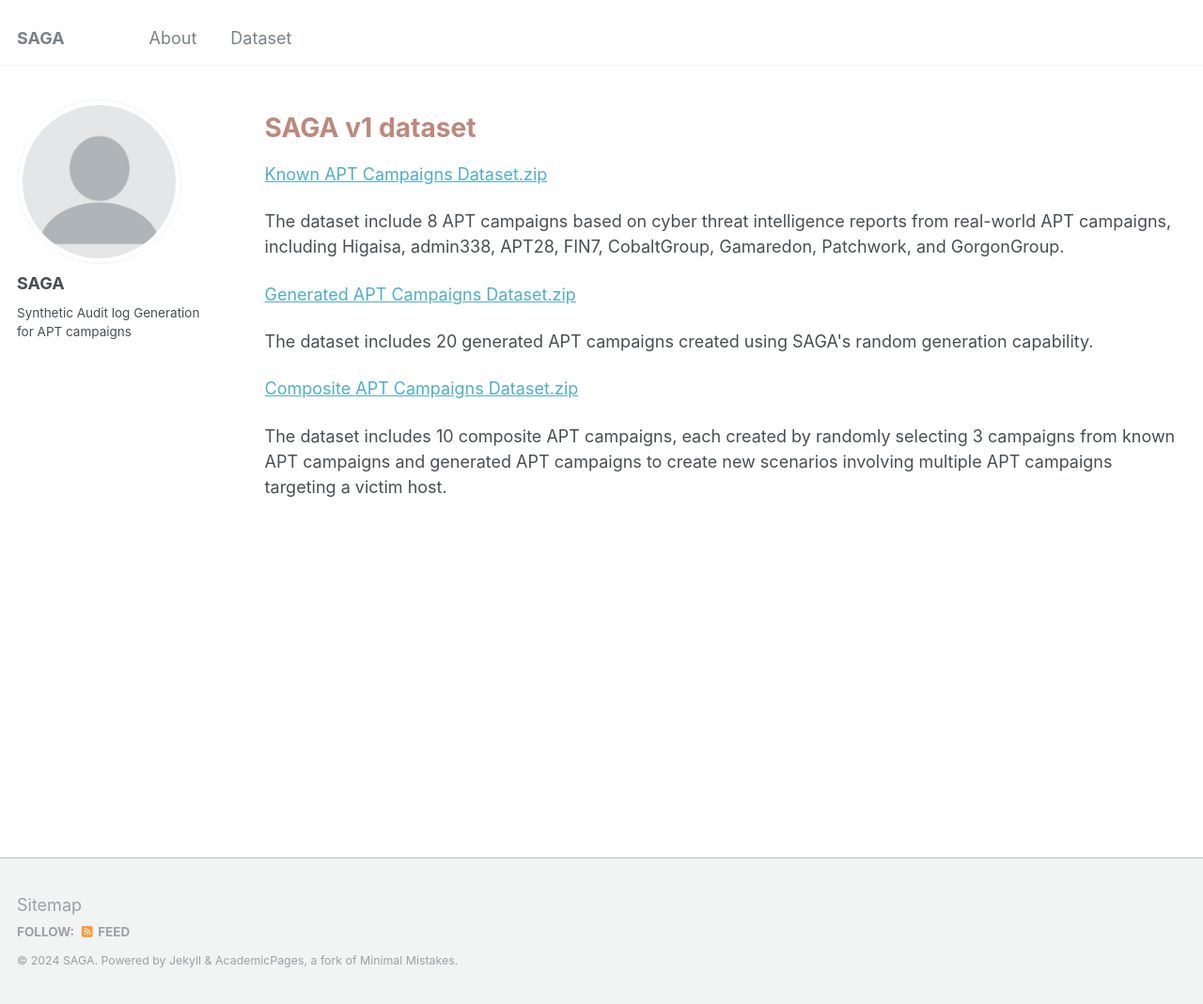
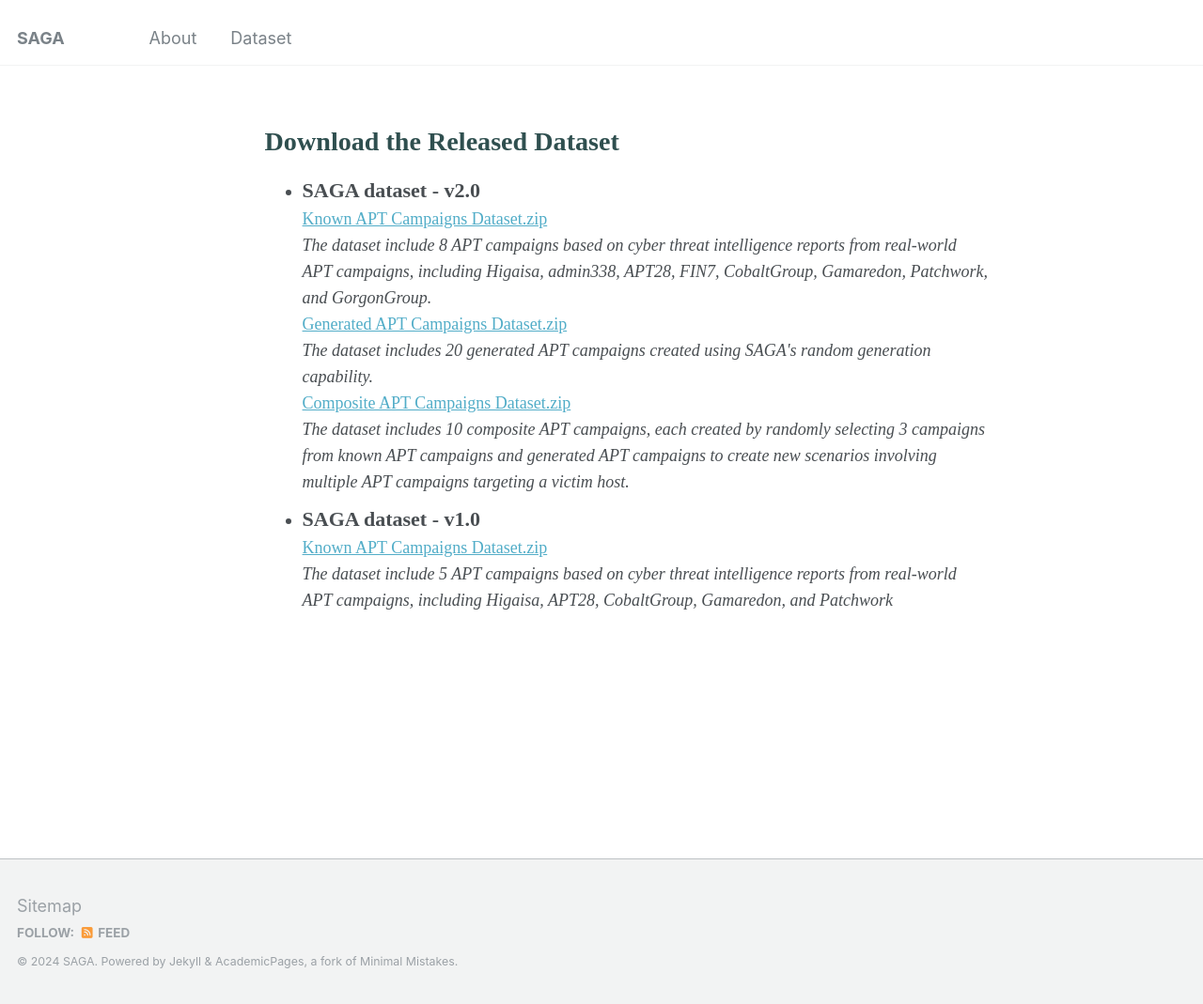
Before and after one commit to KKKK16/KKKK16.github.io, a Jekyll site: the page built from _pages/dataset.md, in a window 1280 px wide and 1069 px high. Shown: the whole window at 94% size. Built offline with Jekyll 4.4.1, drawn with Linux system fonts in a browser that asks for light colours.

Commit message:
Add files via upload

```diff
--- a/_pages/dataset.md
+++ b/_pages/dataset.md
@@ -1,13 +1,24 @@
 ---
-layout: archive
 title:
 permalink: /dataset/
-author_profile: true
+author_profile: false
 ---
-<h1 style= "color:#be887b"> SAGA v1 dataset </h1>
-<a href="https://drive.google.com/file/d/1LgCIlkkRZrLwlny3_od-D8E2jmkQ2jVy/view?usp=drive_link">Known APT Campaigns Dataset.zip</a>
-<p>The dataset include 8 APT campaigns based on cyber threat intelligence reports from real-world APT campaigns, including Higaisa, admin338, APT28, FIN7, CobaltGroup, Gamaredon, Patchwork, and GorgonGroup.</p>
-<a href="https://drive.google.com/file/d/1e-8s4-DIM0FpRIJTqAaWC7uXUshr3WTu/view?usp=drive_link">Generated APT Campaigns Dataset.zip</a>
-<p>The dataset includes 20 generated APT campaigns created using SAGA's random generation capability.</p>
-<a href="https://drive.google.com/file/d/16vbSaAyXvrnBM7tVrTe6E52m1JwRy_m2/view?usp=drive_link">Composite APT Campaigns Dataset.zip</a>
-<p>The dataset includes 10 composite APT campaigns, each created by randomly selecting 3 campaigns from known APT campaigns and generated APT campaigns to create new scenarios involving multiple APT campaigns targeting a victim host.</p>
+
+
+<h1 style= "color:#2F4F4F; font-family: 'Work Sans'; margin-top: 1em !important;">Download the Released Dataset</h1>
+<ul>
+  <li>
+    <strong style="font-family: 'Work Sans'; font-size:22px;">SAGA dataset - v2.0</strong><br>
+    <a href="https://drive.google.com/file/d/1LgCIlkkRZrLwlny3_od-D8E2jmkQ2jVy/view?usp=drive_link" target="_blank" style="font-family: 'Work Sans';">Known APT Campaigns Dataset.zip</a><br>
+    <em style="font-family: 'Work Sans';">The dataset include 8 APT campaigns based on cyber threat intelligence reports from real-world APT campaigns, including Higaisa, admin338, APT28, FIN7, CobaltGroup, Gamaredon, Patchwork, and GorgonGroup.</em><br>
+    <a href="https://drive.google.com/file/d/1e-8s4-DIM0FpRIJTqAaWC7uXUshr3WTu/view?usp=drive_link" target="_blank" style="font-family: 'Work Sans';">Generated APT Campaigns Dataset.zip</a><br>
+    <em style="font-family: 'Work Sans';">The dataset includes 20 generated APT campaigns created using SAGA's random generation capability.</em><br>
+    <a href="https://drive.google.com/file/d/16vbSaAyXvrnBM7tVrTe6E52m1JwRy_m2/view?usp=drive_link" target="_blank" style="font-family: 'Work Sans';">Composite APT Campaigns Dataset.zip</a><br>
+    <em style="font-family: 'Work Sans';">The dataset includes 10 composite APT campaigns, each created by randomly selecting 3 campaigns from known APT campaigns and generated APT campaigns to create new scenarios involving multiple APT campaigns targeting a victim host.</em>
+  </li>
+  <li>
+    <strong style="font-family: 'Work Sans'; font-size:22px;">SAGA dataset - v1.0</strong><br>
+    <a href="https://drive.google.com/file/d/1XdlHEUJ0rvHFf3HfY1VYYkhLsMU6wg_A/view?usp=sharing" target="_blank" style="font-family: 'Work Sans';">Known APT Campaigns Dataset.zip</a><br>
+    <em style="font-family: 'Work Sans';">The dataset include 5 APT campaigns based on cyber threat intelligence reports from real-world APT campaigns, including Higaisa, APT28, CobaltGroup, Gamaredon, and Patchwork</em>
+  </li>
+</ul>
```
Also changed, not shown: _pages/about.md (+57 -8 lines).
